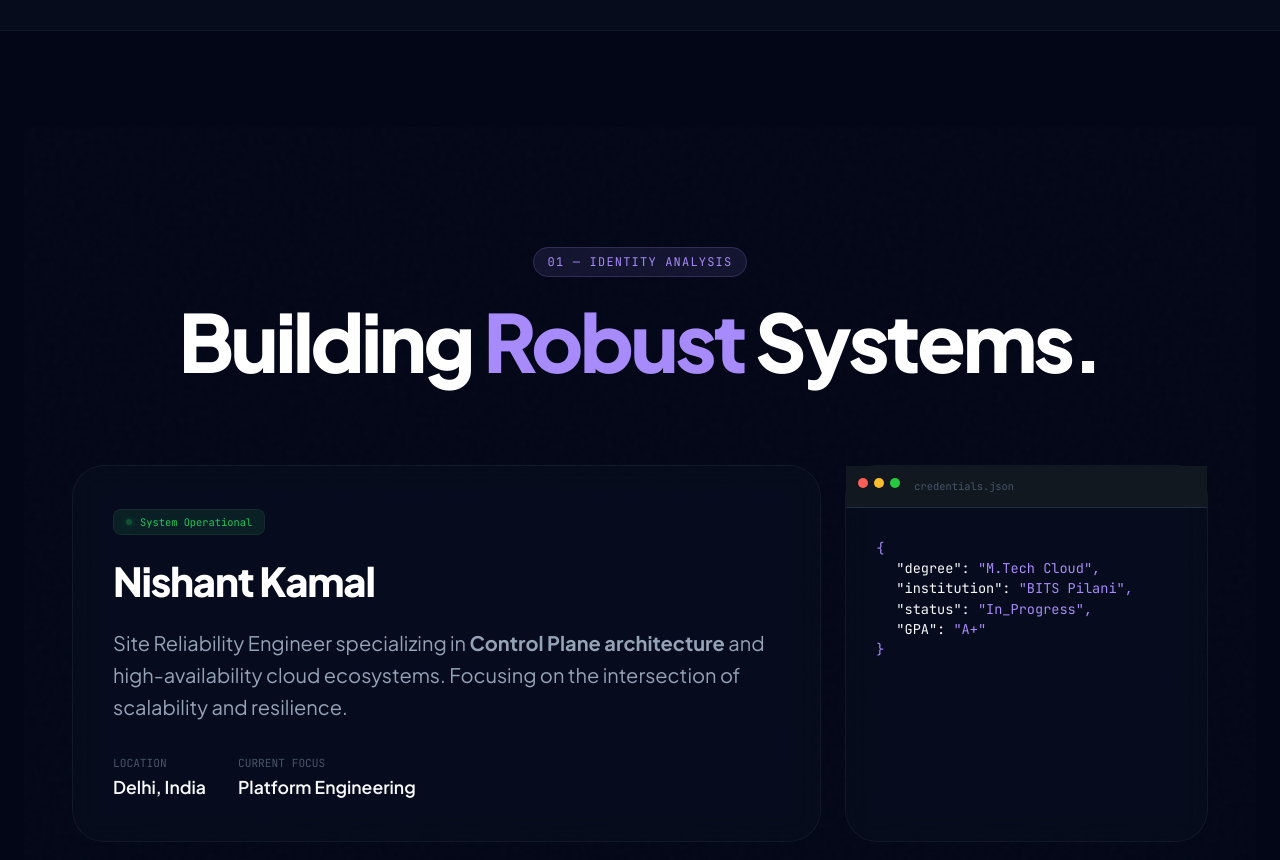
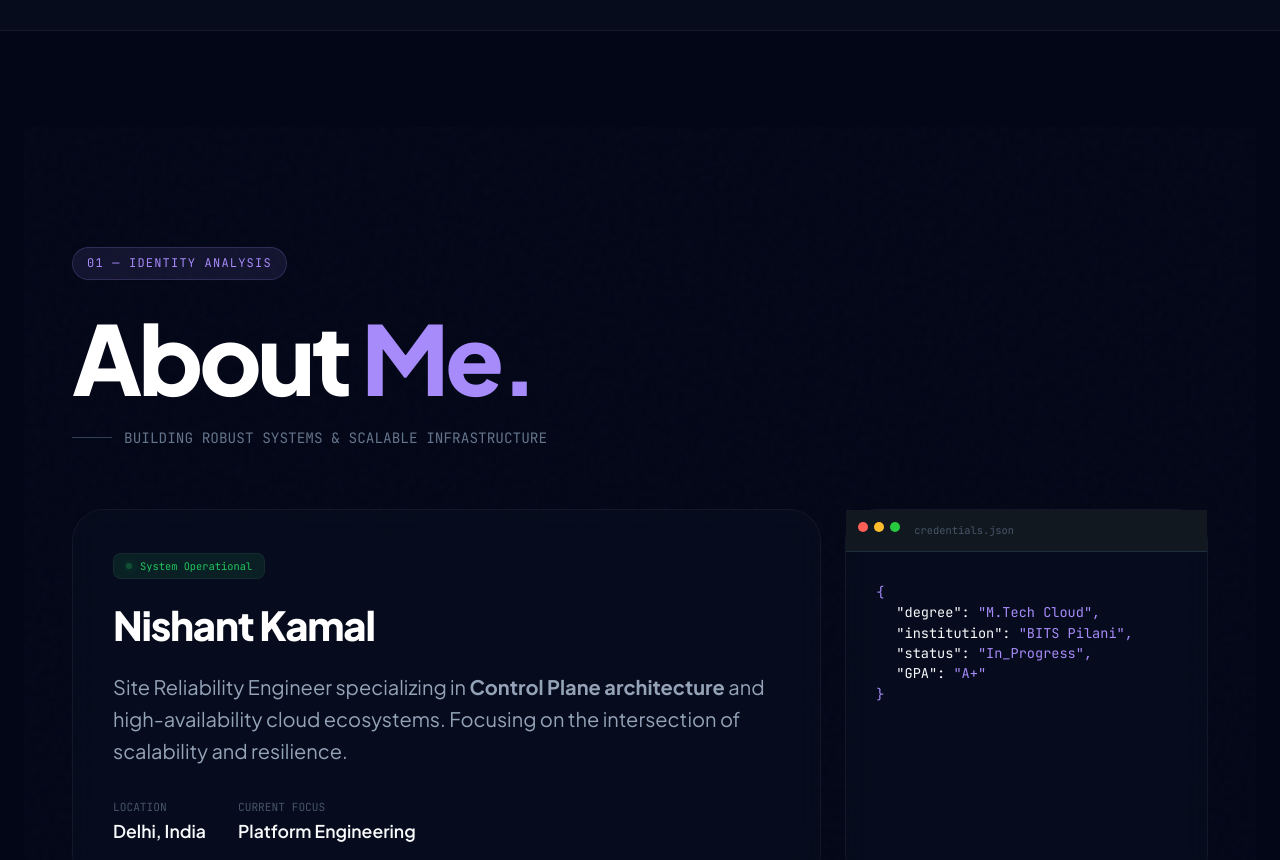
Before and after one commit to nishant-kamal/nishant-portfolio, a Next.js app: page / in a window 1280 px wide. Shown: the part 1680-2540 px from the top of the page. Built offline with nearby package versions, Linux system fonts and the light colour scheme.

Commit message:
Update About.js

```diff
--- a/components/About.js
+++ b/components/About.js
@@ -46,9 +46,11 @@ export default function About() {
         .container { max-width: 1300px; margin: 0 auto; padding: 0 32px; position: relative; z-index: 10; }
 
         .section-tag {
+          display: inline-block;
           font-family: 'JetBrains Mono', monospace; font-size: 0.75rem; color: #a78bfa;
           background: rgba(167, 139, 250, 0.1); border: 1px solid rgba(167, 139, 250, 0.2);
           padding: 6px 14px; border-radius: 99px; text-transform: uppercase; letter-spacing: 0.1em;
+          margin-bottom: 24px;
         }
 
         .bento-grid {
@@ -70,7 +72,6 @@ export default function About() {
         .bento-card.visible { opacity: 1; transform: translateY(0); }
         .bento-card:hover { border-color: rgba(167, 139, 250, 0.3); background: rgba(30, 41, 59, 0.5); }
 
-        /* Adjusted Grid Layout */
         .card-identity { grid-column: span 8; }
         .card-terminal { grid-column: span 4; }
         .card-story { grid-column: span 12; }
@@ -99,13 +100,20 @@ export default function About() {
         .t-dot { width: 10px; height: 10px; border-radius: 50%; }
       `}</style>
 
-      <section className="about-root" ref={sectionRef}>
+      <section className="about-root" id="about" ref={sectionRef}>
         <div className="container">
-          <div style={{ textAlign: 'center', marginBottom: '80px' }}>
+          {/* Header section updated to be left-aligned */}
+          <div style={{ textAlign: 'left', marginBottom: '60px' }}>
             <span className="section-tag">01 — Identity Analysis</span>
-            <h2 style={{ fontSize: 'clamp(3rem, 7vw, 5rem)', fontWeight: 800, letterSpacing: '-0.04em', marginTop: '24px' }}>
-              Building <span style={{ color: '#a78bfa' }}>Robust</span> Systems.
+            <h2 style={{ fontSize: 'clamp(3.5rem, 8vw, 6rem)', fontWeight: 800, letterSpacing: '-0.04em', margin: '0 0 16px 0' }}>
+              About <span style={{ color: '#a78bfa' }}>Me.</span>
             </h2>
+            <div style={{ display: 'flex', alignItems: 'center', gap: '12px' }}>
+               <div style={{ width: '40px', height: '1px', background: '#334155' }}></div>
+               <p style={{ color: '#64748b', fontFamily: 'JetBrains Mono', fontSize: '0.9rem', textTransform: 'uppercase' }}>
+                 Building Robust Systems & Scalable Infrastructure
+               </p>
+            </div>
           </div>
 
           <div className="bento-grid">
@@ -149,7 +157,7 @@ export default function About() {
               </div>
             </div>
 
-            {/* Card 3: Narrative & Stack (Expanded) */}
+            {/* Card 3: Narrative & Stack */}
             <div className={`bento-card card-story ${inView ? "visible" : ""}`} style={{ transitionDelay: '0.3s' }}>
               <div style={{ display: 'grid', gridTemplateColumns: '1.2fr 1fr', gap: '48px' }}>
                 <div>
```
